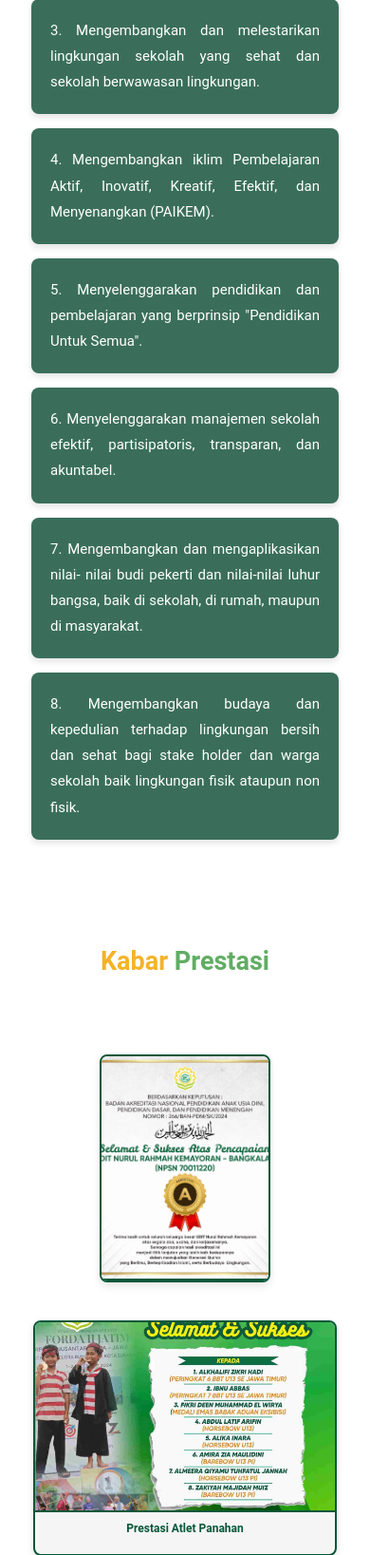
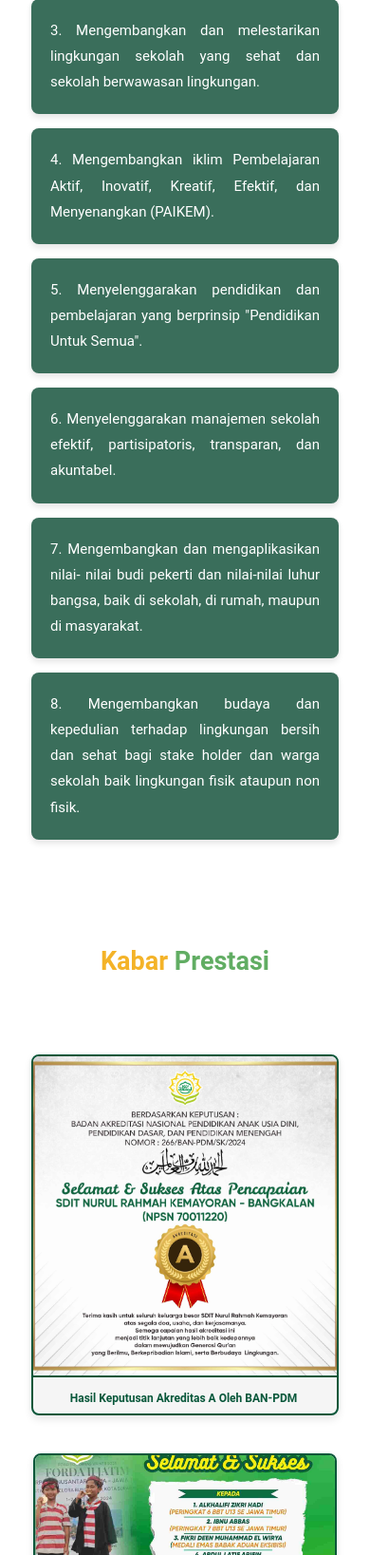
Before and after one commit to SahbanaAlfa/SDITnurulrahmah, a PHP site: page / in a window 390 px wide. Shown: the part 3334-4971 px from the top of the page at 95% size. Run offline with PHP 8.4, Linux system fonts and the light colour scheme; some libraries are stand-ins or nearby versions.

Commit message:
Update style.css

```diff
--- a/css/style.css
+++ b/css/style.css
@@ -1993,14 +1993,14 @@ padding-bottom: 20px;
 /* Gambar di Dalam Bingkai */
 .photo-box-pre img {
   width: 100%;
-  height: 100%; /* Atur tinggi agar seragam */
+  height: 90%; /* Atur tinggi agar seragam */
   object-fit: cover; /* Memotong gambar agar sesuai dengan kotak */
   display: block;
   border-bottom: 2px solid #08573A;
 }
 /* Judul Foto */
 .photo-box-pre h4 {
-  margin: 10px 0;
+  margin: 50px 0;
   font-size: 16px;
   color: #08573A;
   font-weight: bold;
@@ -2019,6 +2019,7 @@ padding-bottom: 20px;
 
   .photo-box-pre h4 {
     font-size: 14px;
+	  margin: 15px 0;
   }
 }
 
@@ -2029,6 +2030,7 @@ padding-bottom: 20px;
 
   .photo-box-pre h4 {
     font-size: 12px;
+	   margin: 15px 0;
   }
 }
 /* Kontainer kotak */
@@ -2038,7 +2040,8 @@ padding-bottom: 20px;
     gap: 20px; /* Jarak antar kotak */
     justify-content: center; /* Posisikan kotak di tengah */
     margin: 20px auto; /* Jarak luar atas dan bawah */
-    max-width: 50%; /* Batas lebar kontainer */
+    max-width: 90%; /* Batas lebar kontainer */
+	max-height: 80%; /* Batas lebar kontainer */
 }
 
 /* Kotak */
```
